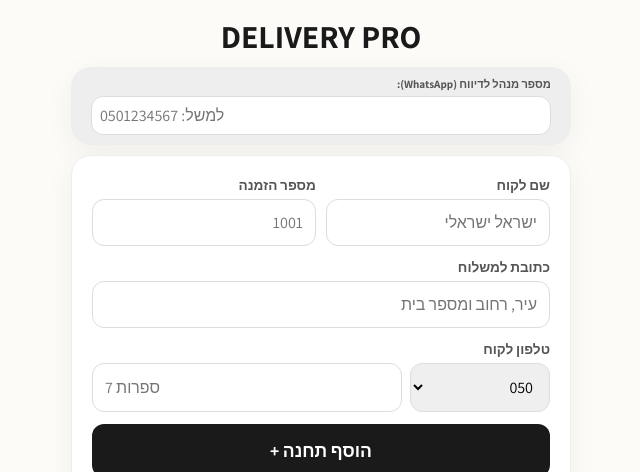
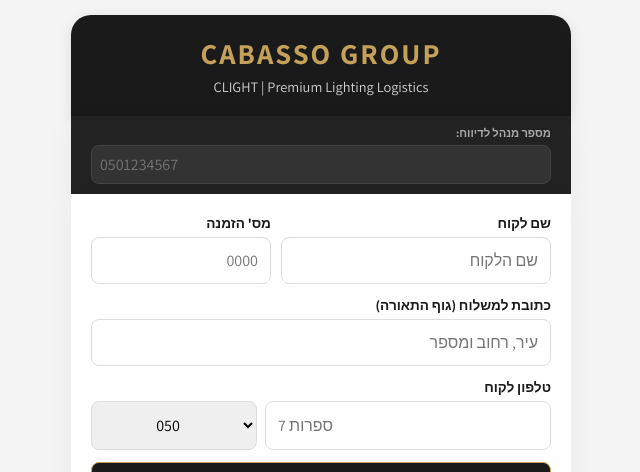
Before and after one commit to razlevistudent-bot/delivery-app, a Flask app: page / in a window 1280 px wide. Shown: the top 472 px of the page, without its empty margins (319-959 px from the left). Run offline with Flask 3, Linux system fonts and the light colour scheme; grey boxes are pictures that could not be loaded.

Commit message:
Update index.html

```diff
--- a/templates/index.html
+++ b/templates/index.html
@@ -3,93 +3,134 @@
 <head>
     <meta charset="UTF-8">
     <meta name="viewport" content="width=device-width, initial-scale=1.0">
-    <title>Delivery Pro | ניהול חלוקה</title>
+    <title>Cabasso Group | Clight Logistics</title>
     <link rel="stylesheet" href="https://unpkg.com/leaflet@1.9.4/dist/leaflet.css" />
     <link href="https://fonts.googleapis.com/css2?family=Assistant:wght@300;400;700&display=swap" rel="stylesheet">
     <style>
-        :root { --brand: #1a1a1a; --accent: #d4a373; --bg: #fdfbf7; --success: #28a745; --wa: #25d366; --report: #6c757d; }
-        body { font-family: 'Assistant', sans-serif; background: var(--bg); margin: 0; padding: 15px; direction: rtl; }
+        :root {
+            --cabasso-black: #1a1a1a;
+            --clight-gold: #c5a059;
+            --bg-light: #f4f4f4;
+            --white: #ffffff;
+            --success: #27ae60;
+        }
+
+        body {
+            font-family: 'Assistant', sans-serif;
+            background: var(--bg-light);
+            margin: 0; padding: 15px;
+            direction: rtl;
+            color: var(--cabasso-black);
+        }
+
         .container { max-width: 500px; margin: 0 auto; }
-        .glass-card { background: white; border-radius: 20px; padding: 20px; box-shadow: 0 8px 30px rgba(0,0,0,0.05); margin-bottom: 20px; border: 1px solid #eee; }
 
-        label { display: block; margin-bottom: 5px; font-size: 0.85rem; font-weight: bold; color: #555; }
-        input, select { width: 100%; padding: 12px; border: 1px solid #ddd; border-radius: 12px; font-size: 1rem; margin-bottom: 12px; box-sizing: border-box; font-family: inherit; }
+        header {
+            text-align: center;
+            padding: 20px 0;
+            background: var(--cabasso-black);
+            color: var(--clight-gold);
+            border-radius: 20px 20px 0 0;
+            box-shadow: 0 4px 15px rgba(0,0,0,0.1);
+        }
 
-        .row { display: flex; gap: 10px; }
-        .row div { flex: 1; }
+        header h1 { margin: 0; font-size: 1.8rem; letter-spacing: 2px; }
+        header p { margin: 5px 0 0; font-size: 0.9rem; color: var(--white); opacity: 0.8; }
 
-        .phone-group { display: flex; gap: 8px; }
-        .phone-group select { flex: 0.4; }
-        .phone-group input { flex: 1; }
+        .glass-card {
+            background: var(--white);
+            border-radius: 0 0 20px 20px;
+            padding: 20px;
+            box-shadow: 0 8px 30px rgba(0,0,0,0.05);
+            margin-bottom: 20px;
+        }
 
-        #map { height: 250px; border-radius: 15px; margin-bottom: 20px; z-index: 1; border: 2px solid white; box-shadow: 0 4px 12px rgba(0,0,0,0.08); }
+        label { display: block; margin-bottom: 5px; font-size: 0.85rem; font-weight: bold; color: var(--cabasso-black); }
+        input, select {
+            width: 100%; padding: 12px; border: 1px solid #ddd; border-radius: 8px;
+            font-size: 1rem; margin-bottom: 12px; box-sizing: border-box; font-family: inherit;
+        }
 
-        button { border: none; border-radius: 12px; cursor: pointer; font-weight: bold; width: 100%; padding: 15px; font-size: 1.1rem; transition: 0.2s; font-family: inherit; }
-        .btn-add { background: var(--brand); color: white; margin-bottom: 10px; }
-        .btn-opt { background: var(--accent); color: white; margin-bottom: 10px; }
+        /* עיצוב שדה טלפון: קידומת משמאל */
+        .phone-group { display: flex; gap: 8px; direction: ltr; }
+        .phone-group select { flex: 0.35; margin-bottom: 12px; text-align: center; }
+        .phone-group input { flex: 0.65; margin-bottom: 12px; text-align: left; }
 
-        .route-item { background: white; padding: 18px; border-radius: 16px; margin-bottom: 12px; border-right: 6px solid var(--accent); box-shadow: 0 4px 12px rgba(0,0,0,0.03); }
-        .route-item.completed { border-right-color: var(--success); background: #f8fff9; }
+        #map { height: 250px; border-radius: 12px; margin-bottom: 20px; border: 1px solid #ddd; }
+
+        button {
+            border: none; border-radius: 8px; cursor: pointer; font-weight: bold;
+            width: 100%; padding: 14px; font-size: 1rem; transition: 0.3s; font-family: inherit;
+        }
+        .btn-add { background: var(--cabasso-black); color: var(--clight-gold); margin-bottom: 10px; border: 1px solid var(--clight-gold); }
+        .btn-add:hover { background: #333; }
+        .btn-opt { background: var(--clight-gold); color: var(--cabasso-black); }
+
+        .route-item {
+            background: var(--white); padding: 18px; border-radius: 15px; margin-bottom: 12px;
+            border-right: 6px solid var(--clight-gold); box-shadow: 0 4px 12px rgba(0,0,0,0.03);
+        }
+        .route-item.completed { border-right-color: var(--success); opacity: 0.6; }
 
         .item-header { display: flex; justify-content: space-between; align-items: flex-start; margin-bottom: 12px; }
-        .cust-info { font-size: 0.95rem; color: #333; }
-        .order-tag { background: #eee; padding: 2px 8px; border-radius: 6px; font-size: 0.8rem; font-weight: bold; color: #666; }
+        .order-tag { background: var(--cabasso-black); color: var(--clight-gold); padding: 2px 8px; border-radius: 4px; font-size: 0.75rem; font-weight: bold; }
 
         .actions { display: flex; gap: 8px; flex-wrap: wrap; }
-        .action-btn { flex: 1; text-align: center; padding: 10px; border-radius: 10px; color: white; text-decoration: none; font-size: 0.85rem; font-weight: bold; display: flex; align-items: center; justify-content: center; }
-        .waze { background: #33ccff; } .call { background: var(--success); } .whatsapp { background: var(--wa); }
+        .action-btn {
+            flex: 1; text-align: center; padding: 10px; border-radius: 8px; color: var(--white);
+            text-decoration: none; font-size: 0.85rem; font-weight: bold;
+        }
+        .waze { background: #33ccff; } .call { background: var(--success); } .whatsapp { background: #25d366; }
+        .btn-report { background: #555; width: 100%; margin-top: 10px; font-size: 0.8rem; padding: 8px; color: white; }
 
-        .btn-report { background: var(--report); width: 100%; margin-top: 10px; font-size: 0.85rem; padding: 12px; display: flex; align-items: center; justify-content: center; gap: 8px; }
-
-        .v-check { width: 40px; height: 40px; border: 2px solid var(--success); border-radius: 50%; display: flex; align-items: center; justify-content: center; cursor: pointer; color: var(--success); font-size: 1.3rem; flex-shrink: 0; }
-        .completed .v-check { background: var(--success); color: white; }
+        .v-check {
+            width: 35px; height: 35px; border: 2px solid var(--success); border-radius: 50%;
+            display: flex; align-items: center; justify-content: center; cursor: pointer; color: var(--success);
+        }
+        .completed .v-check { background: var(--success); color: var(--white); }
     </style>
 </head>
 <body>
 
 <div class="container">
-    <header style="text-align: center; margin-bottom: 10px;">
-        <h1 style="margin:0; color: var(--brand);">DELIVERY PRO</h1>
+    <header>
+        <h1>CABASSO GROUP</h1>
+        <p>CLIGHT | Premium Lighting Logistics</p>
     </header>
 
-    <div class="glass-card" style="padding: 10px 20px; margin-bottom: 10px; background: #eee; border:none;">
-        <label style="font-size: 0.7rem;">מספר מנהל לדיווח (WhatsApp):</label>
-        <input type="tel" id="managerPhone" placeholder="למשל: 0501234567" style="margin-bottom:0; padding: 8px; background:white;" onchange="saveManager()">
+    <div class="glass-card" style="padding: 10px 20px; margin-bottom: 0; background: #222; border-radius: 0; border:none; color:white;">
+        <label style="font-size: 0.7rem; color: #aaa;">מספר מנהל לדיווח:</label>
+        <input type="tel" id="managerPhone" placeholder="0501234567" style="margin-bottom:0; padding: 8px; background:#333; color:white; border:1px solid #444;" onchange="saveManager()">
     </div>
 
     <div class="glass-card">
-        <div class="row">
-            <div>
-                <label>שם לקוח</label>
-                <input type="text" id="customerName" placeholder="ישראל ישראלי">
-            </div>
-            <div>
-                <label>מספר הזמנה</label>
-                <input type="text" id="orderNum" placeholder="1001">
-            </div>
+        <div style="display: flex; gap: 10px;">
+            <div style="flex:1.5"><label>שם לקוח</label><input type="text" id="customerName" placeholder="שם הלקוח"></div>
+            <div style="flex:1"><label>מס' הזמנה</label><input type="text" id="orderNum" placeholder="0000"></div>
         </div>
 
-        <label>כתובת למשלוח</label>
-        <input type="text" id="addressInput" placeholder="עיר, רחוב ומספר בית">
+        <label>כתובת למשלוח (גוף התאורה)</label>
+        <input type="text" id="addressInput" placeholder="עיר, רחוב ומספר">
 
         <label>טלפון לקוח</label>
         <div class="phone-group">
             <select id="phonePrefix">
-                <option value="050">050</option><option value="051">051</option><option value="052">052</option><option value="053">053</option><option value="054">054</option><option value="055">055</option><option value="058">058</option><option value="02">02</option><option value="03">03</option><option value="04">04</option><option value="08">08</option><option value="09">09</option>
+                <option value="050">050</option><option value="051">051</option><option value="052">052</option>
+                <option value="053">053</option><option value="054">054</option><option value="055">055</option>
+                <option value="058">058</option><option value="02">02</option><option value="03">03</option>
+                <option value="04">04</option><option value="08">08</option><option value="09">09</option>
             </select>
             <input type="tel" id="phoneNumber" placeholder="7 ספרות" maxlength="7">
         </div>
 
-        <button class="btn-add" onclick="addNewLocation()">הוסף תחנה +</button>
+        <button class="btn-add" onclick="addNewLocation()">הוסף משלוח למסלול +</button>
         <div id="map"></div>
-        <button class="btn-opt" onclick="optimizeRoute()">סדר מסלול אופטימלי 🚀</button>
+        <button class="btn-opt" onclick="optimizeRoute()">בצע אופטימיזציית מסלול 🚀</button>
     </div>
 
     <div id="addressList"></div>
-    <center><button onclick="clearAll()" style="background:none; color:red; font-size: 0.8rem; border: 1px solid red; width: auto; padding: 5px 15px; margin: 20px 0;">איפוס הכל</button></center>
+    <center><button onclick="clearAll()" style="background:none; color:#999; font-size: 0.75rem; border: none; margin: 20px 0; cursor: pointer;">איפוס מערכת</button></center>
 </div>
-
-<input type="file" id="cameraInput" accept="image/*" capture="environment" style="display: none;">
 
 <audio id="pingSound" src="https://assets.mixkit.co/active_storage/sfx/2571/2571-preview.mp3"></audio>
 
@@ -98,13 +139,11 @@
     var map = L.map('map').setView([32.0853, 34.7818], 10);
     L.tileLayer('https://{s}.tile.openstreetmap.org/{z}/{x}/{y}.png').addTo(map);
 
-    var locations = JSON.parse(localStorage.getItem('delivery_v14')) || [];
+    var locations = JSON.parse(localStorage.getItem('cabasso_logistics')) || [];
     var markers = [];
-    var currentReportingIndex = null;
-
     document.getElementById('managerPhone').value = localStorage.getItem('manager_num') || '';
 
-    function save() { localStorage.setItem('delivery_v14', JSON.stringify(locations)); }
+    function save() { localStorage.setItem('cabasso_logistics', JSON.stringify(locations)); }
     function saveManager() { localStorage.setItem('manager_num', document.getElementById('managerPhone').value); }
 
     async function addNewLocation() {
@@ -121,14 +160,10 @@
             const data = await res.json();
             if (data && data.length > 0) {
                 locations.push({
-                    name: addr,
-                    custName: name || 'לקוח ללא שם',
-                    orderId: order || '---',
+                    name: addr, custName: name || 'לקוח', orderId: order || '---',
                     phone: num ? prefix + num : '',
-                    lat: parseFloat(data[0].lat),
-                    lng: parseFloat(data[0].lon),
-                    completed: false,
-                    finishTime: null
+                    lat: parseFloat(data[0].lat), lng: parseFloat(data[0].lon),
+                    completed: false, finishTime: null
                 });
                 save(); updateUI();
                 ['addressInput','customerName','orderNum','phoneNumber'].forEach(id => document.getElementById(id).value = '');
@@ -146,9 +181,13 @@
             const item = document.createElement('div');
             item.className = `route-item ${loc.completed ? 'completed' : ''}`;
 
+            const managerNum = document.getElementById('managerPhone').value;
+            const reportMsg = encodeURIComponent(`💡 Cabasso Group - דיווח מסירה:\n📦 הזמנה: ${loc.orderId}\n👤 לקוח: ${loc.custName}\n📍 כתובת: ${loc.name}\n⏰ בוצע ב: ${loc.finishTime || ''}`);
+            const reportUrl = `https://wa.me/972${managerNum.replace(/^0/, '')}?text=${reportMsg}`;
+
             item.innerHTML = `
                 <div class="item-header">
-                    <div class="cust-info">
+                    <div>
                         <div style="display:flex; align-items:center; gap:8px; margin-bottom:4px;">
                             <span class="order-tag">#${loc.orderId}</span>
                             <b style="font-size:1.1rem;">${loc.custName}</b>
@@ -159,10 +198,9 @@
                 </div>
                 <div class="actions">
                     <a href="https://waze.com/ul?ll=${loc.lat},${loc.lng}&navigate=yes" target="_blank" class="action-btn waze">Waze</a>
-                    <a href="tel:${loc.phone}" class="action-btn call" ${!loc.phone ? 'style="display:none"' : ''}>חיוג</a>
-                    <a href="https://wa.me/972${loc.phone ? loc.phone.replace(/^0/, '') : ''}" target="_blank" class="action-btn whatsapp" ${!loc.phone ? 'style="display:none"' : ''}>WhatsApp</a>
+                    <a href="tel:${loc.phone}" class="action-btn call" ${!loc.phone ? 'style="display:none"' : ''} style="background:#555">חיוג</a>
+                    ${loc.completed ? `<a href="${reportUrl}" target="_blank" class="action-btn whatsapp" style="background:var(--success)">דווח סיום ✅</a>` : ''}
                 </div>
-                ${loc.completed ? `<button onclick="triggerReport(${i})" class="btn-report">📷 צלם ודווח למנהל</button>` : ''}
             `;
             list.appendChild(item);
             markers.push(L.marker([loc.lat, loc.lng]).addTo(map));
@@ -180,25 +218,6 @@
         save(); updateUI();
     }
 
-    function triggerReport(index) {
-        currentReportingIndex = index;
-        document.getElementById('cameraInput').click();
-    }
-
-    document.getElementById('cameraInput').onchange = function() {
-        if (currentReportingIndex === null) return;
-
-        const loc = locations[currentReportingIndex];
-        const managerNum = document.getElementById('managerPhone').value;
-        if (!managerNum) return alert("נא להזין מספר מנהל בראש הדף");
-
-        const reportMsg = encodeURIComponent(`✅ משלוח הושלם בהצלחה!\n\n📦 הזמנה: ${loc.orderId}\n👤 לקוח: ${loc.custName}\n📍 כתובת: ${loc.name}\n⏰ זמן ביצוע: ${loc.finishTime}\n\n*מצורפת תמונת אישור מסירה:*`);
-        const reportUrl = `https://wa.me/972${managerNum.replace(/^0/, '')}?text=${reportMsg}`;
-
-        window.open(reportUrl, '_blank');
-        currentReportingIndex = null;
-    };
-
     async function optimizeRoute() {
         if(locations.length < 2) return;
         const res = await fetch('/optimize', { method: 'POST', headers: { 'Content-Type': 'application/json' }, body: JSON.stringify({ locations }) });
@@ -206,7 +225,7 @@
         save(); updateUI();
     }
 
-    function clearAll() { if(confirm("למחוק הכל?")) { locations = []; save(); updateUI(); } }
+    function clearAll() { if(confirm("האם לאפס את כל נתוני החלוקה?")) { locations = []; save(); updateUI(); } }
     updateUI();
 </script>
 </body>
```
